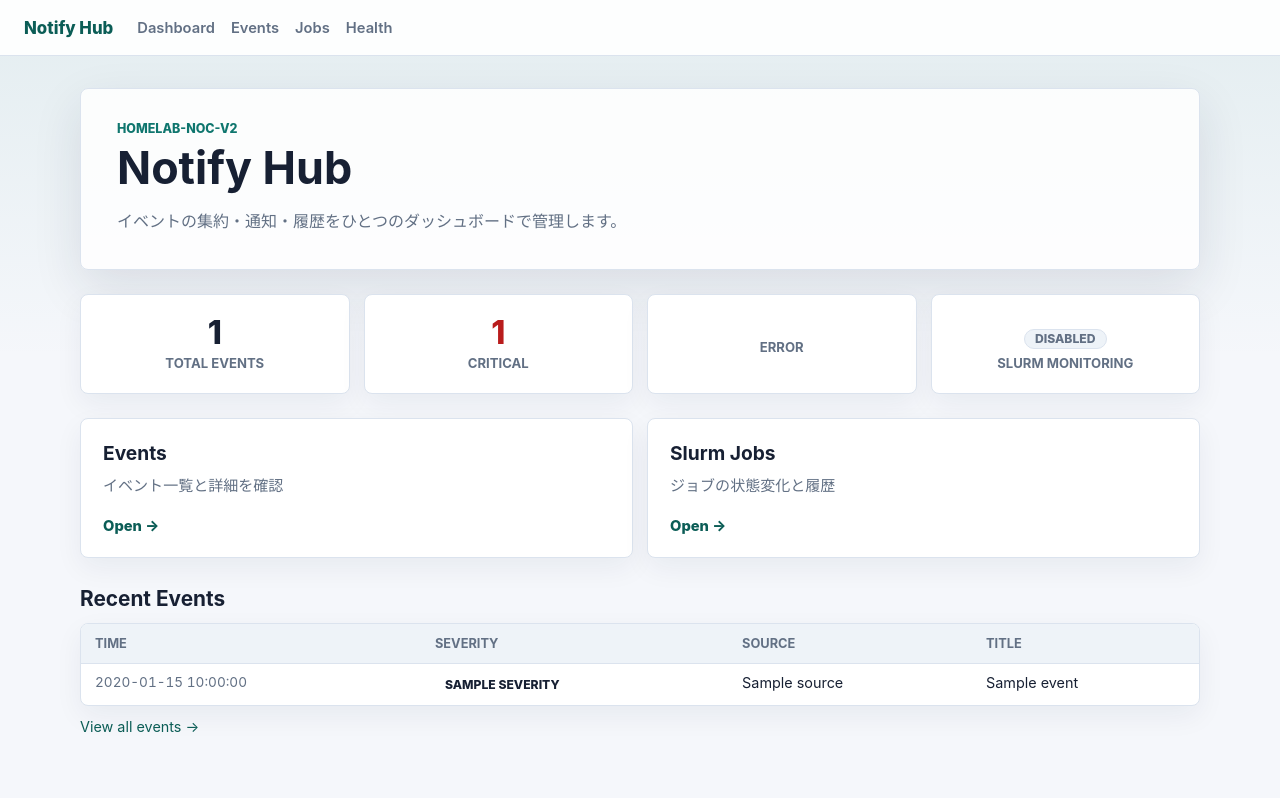
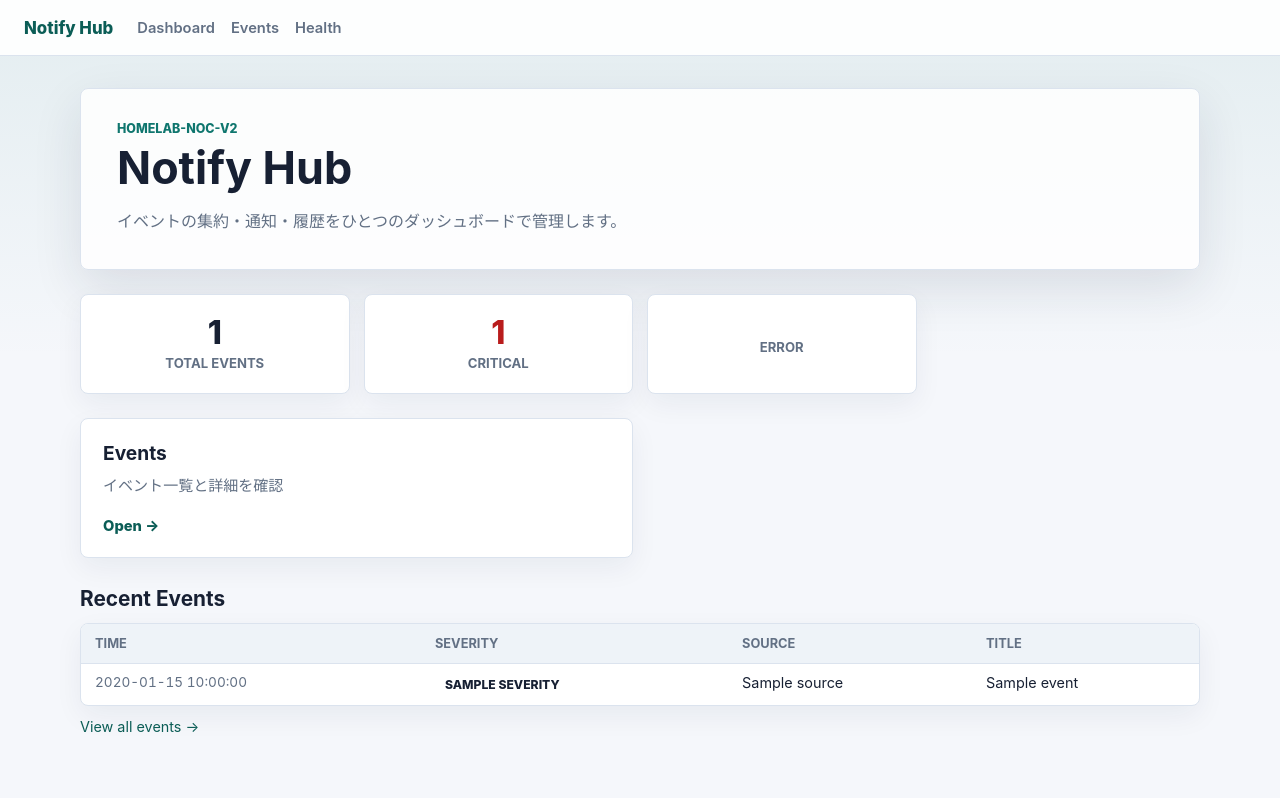
Before and after one commit to chihiro0506i/HomeLab-NOC-v2, a FastAPI app: template services/notify/app/templates/index.html in a window 1280 px wide. Shown: the top 798 px of the page. Run offline with FastAPI, Linux system fonts and the light colour scheme; the template is opened without the code that fills it: most values are stand-ins (such as "Sample title", 1, 10 or a date in 2020).

Commit message:
refactor: remove Slurm monitoring from Notify Hub
Slurm SSH pull monitoring is removed entirely. The Notify Hub now
focuses on HomeLab-NOC-v2 event aggregation, recording, and future
notification delivery.

Removed:
- SLURM_* environment variables from docker-compose.yml and .env.example
- secrets volume mount (was only used for SSH key)
- /api/slurm/jobs endpoint and /jobs web page
- slurm_jobs table from SQLite schema
- SlurmJobOut Pydantic model
- Slurm Monitoring KPI card and Jobs nav link from dashboard
- 'slurm' from source filter options
- Slurm-related docs from notify.md

Updated:
- Portal description: 'Events, alerts, and HomeLab notifications.'

```diff
--- a/portal/index.html
+++ b/portal/index.html
@@ -72,7 +72,7 @@
       <a class="card" id="notifyLink" href="#">
         <span class="tag">Notifications</span>
         <h3>Notify Hub</h3>
-        <p>Events, alerts, and Slurm job notifications.</p>
+        <p>Events, alerts, and HomeLab notifications.</p>
         <span class="open">Open dashboard</span>
       </a>
 
--- a/services/notify/app/db.py
+++ b/services/notify/app/db.py
@@ -41,25 +41,7 @@ CREATE TABLE IF NOT EXISTS notifications (
     sent_at     TEXT    NOT NULL
 );
 
-CREATE TABLE IF NOT EXISTS slurm_jobs (
-    id              INTEGER PRIMARY KEY AUTOINCREMENT,
-    job_id          TEXT    NOT NULL UNIQUE,
-    job_name        TEXT,
-    state           TEXT,
-    previous_state  TEXT,
-    partition       TEXT,
-    node            TEXT,
-    submit_time     TEXT,
-    start_time      TEXT,
-    end_time        TEXT,
-    elapsed         TEXT,
-    exit_code       TEXT,
-    reason          TEXT,
-    stdout_path     TEXT,
-    stderr_path     TEXT,
-    last_log_tail   TEXT,
-    last_seen       TEXT    NOT NULL
-);
+
 
 CREATE TABLE IF NOT EXISTS settings (
     key   TEXT PRIMARY KEY,
@@ -146,19 +128,6 @@ async def fetch_events(
     return [dict(row) for row in rows]
 
 
-async def fetch_slurm_jobs(
-    db: aiosqlite.Connection,
-    *,
-    limit: int = 100,
-) -> list[dict[str, Any]]:
-    """Return Slurm jobs ordered by newest ``last_seen`` first."""
-    cursor = await db.execute(
-        "SELECT * FROM slurm_jobs ORDER BY last_seen DESC LIMIT ?",
-        (limit,),
-    )
-    rows = await cursor.fetchall()
-    return [dict(row) for row in rows]
-
 
 async def count_events(
     db: aiosqlite.Connection,
--- a/services/notify/app/main.py
+++ b/services/notify/app/main.py
@@ -20,7 +20,6 @@ from fastapi.templating import Jinja2Templates
 from .db import (
     count_events,
     fetch_events,
-    fetch_slurm_jobs,
     get_db,
     init_db,
     insert_event,
@@ -39,11 +38,7 @@ logging.basicConfig(
 )
 logger = logging.getLogger("notify")
 
-# ---------------------------------------------------------------------------
-# Configuration (read from environment)
-# ---------------------------------------------------------------------------
 
-SLURM_ENABLED: bool = os.getenv("SLURM_ENABLED", "false").lower() == "true"
 
 # ---------------------------------------------------------------------------
 # Lifespan
@@ -55,7 +50,6 @@ async def lifespan(_app: FastAPI) -> AsyncIterator[None]:
     """Startup / shutdown tasks."""
     logger.info("Notify Hub starting …")
     await init_db()
-    logger.info("SLURM_ENABLED=%s", SLURM_ENABLED)
     yield
     logger.info("Notify Hub shutting down …")
 
@@ -189,17 +183,7 @@ async def test_notification(
     return EventResponse(event_id=event_id)
 
 
-# --- Slurm jobs (JSON API) -----------------------------------------------
 
-@app.get("/api/slurm/jobs", tags=["slurm"])
-async def list_slurm_jobs(
-    limit: int = Query(100, ge=1, le=1000),
-) -> list[dict[str, Any]]:
-    """Return Slurm job records.  Returns ``[]`` when monitoring is disabled."""
-    if not SLURM_ENABLED:
-        return []
-    async with get_db() as db:
-        return await fetch_slurm_jobs(db, limit=limit)
 
 
 # ===================================================================== #
@@ -223,7 +207,6 @@ async def page_index(request: Request) -> HTMLResponse:
             "critical_count": critical_count,
             "error_count": error_count,
             "recent_events": recent_events,
-            "slurm_enabled": SLURM_ENABLED,
         },
     )
 
@@ -250,21 +233,3 @@ async def page_events(
             "filter_severity": severity or "",
         },
     )
-
-
-@app.get("/jobs", response_class=HTMLResponse, include_in_schema=False)
-async def page_jobs(request: Request) -> HTMLResponse:
-    """Slurm jobs page."""
-    jobs: list[dict[str, Any]] = []
-    if SLURM_ENABLED:
-        async with get_db() as db:
-            jobs = await fetch_slurm_jobs(db, limit=200)
-
-    return templates.TemplateResponse(
-        request=request,
-        name="jobs.html",
-        context={
-            "jobs": jobs,
-            "slurm_enabled": SLURM_ENABLED,
-        },
-    )
--- a/services/notify/app/templates/base.html
+++ b/services/notify/app/templates/base.html
@@ -13,7 +13,6 @@
     <div class="topnav-links">
       <a href="/" id="nav-dashboard">Dashboard</a>
       <a href="/events" id="nav-events">Events</a>
-      <a href="/jobs" id="nav-jobs">Jobs</a>
       <a href="/health" id="nav-health">Health</a>
     </div>
   </nav>
--- a/services/notify/app/templates/events.html
+++ b/services/notify/app/templates/events.html
@@ -13,7 +13,7 @@
     <label for="filter-source">Source</label>
     <select name="source" id="filter-source">
       <option value="">All</option>
-      {% for s in ["uptime-kuma", "slurm", "backup", "manual", "system"] %}
+      {% for s in ["uptime-kuma", "backup", "manual", "system"] %}
       <option value="{{ s }}" {{ "selected" if filter_source == s else "" }}>{{ s }}</option>
       {% endfor %}
     </select>
--- a/services/notify/app/templates/index.html
+++ b/services/notify/app/templates/index.html
@@ -26,16 +26,6 @@
     <span class="kpi-value">{{ error_count }}</span>
     <span class="kpi-label">Error</span>
   </div>
-  <div class="kpi-card">
-    <span class="kpi-value">
-      {% if slurm_enabled %}
-        <span class="badge badge-info">Enabled</span>
-      {% else %}
-        <span class="badge badge-muted">Disabled</span>
-      {% endif %}
-    </span>
-    <span class="kpi-label">Slurm Monitoring</span>
-  </div>
 </section>
 
 <!-- Quick links -->
@@ -43,11 +33,6 @@
   <a href="/events" class="qlink-card" id="link-events">
     <h3>Events</h3>
     <p>イベント一覧と詳細を確認</p>
-    <span class="open">Open</span>
-  </a>
-  <a href="/jobs" class="qlink-card" id="link-jobs">
-    <h3>Slurm Jobs</h3>
-    <p>ジョブの状態変化と履歴</p>
     <span class="open">Open</span>
   </a>
 </section>
```
Also changed, not shown: docker-compose.yml (+0 -8 lines), docs/notify.md (+2 -13 lines), services/notify/app/schemas.py (+2 -23 lines), services/notify/app/templates/jobs.html (deleted, +0 -73 lines), 1 other file.
